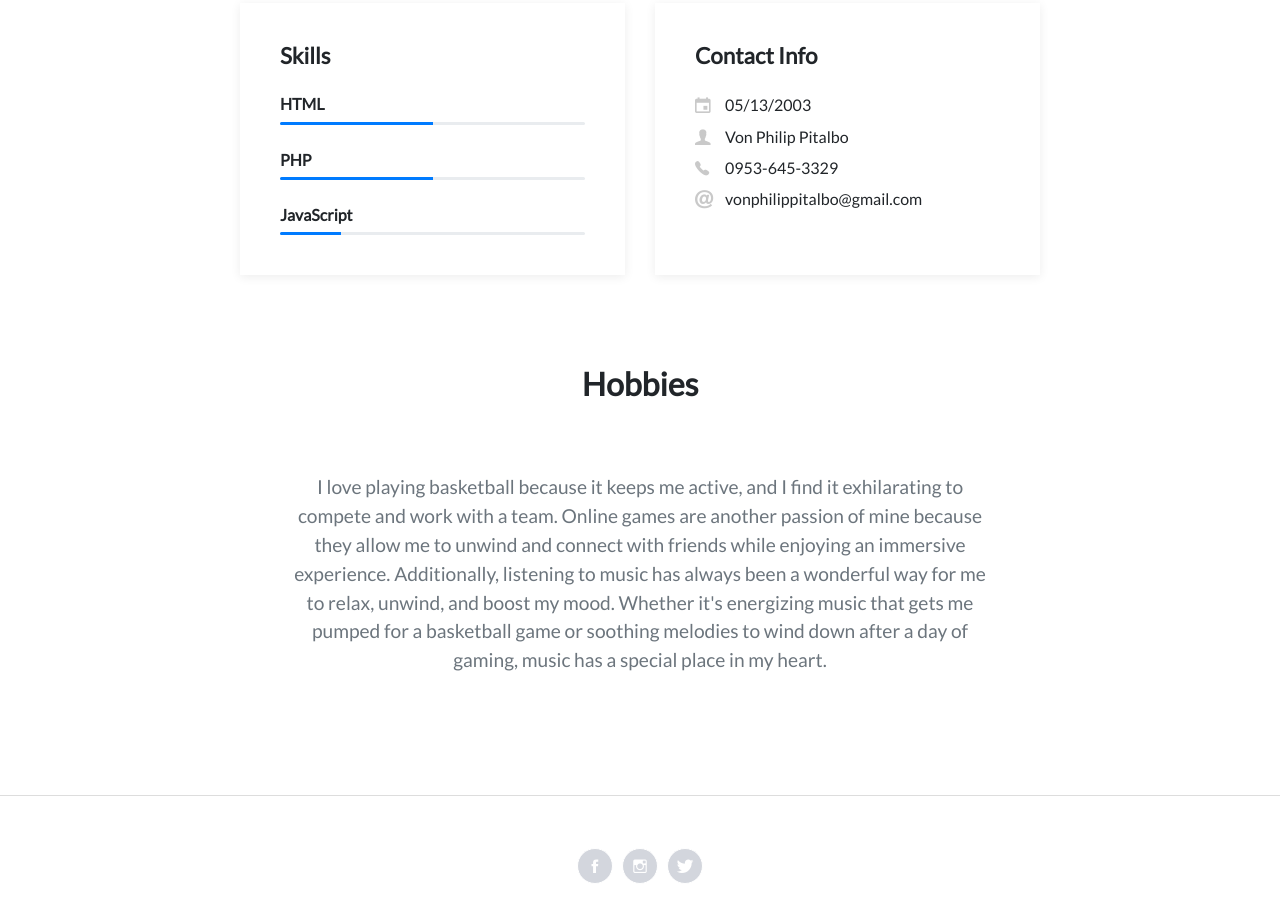
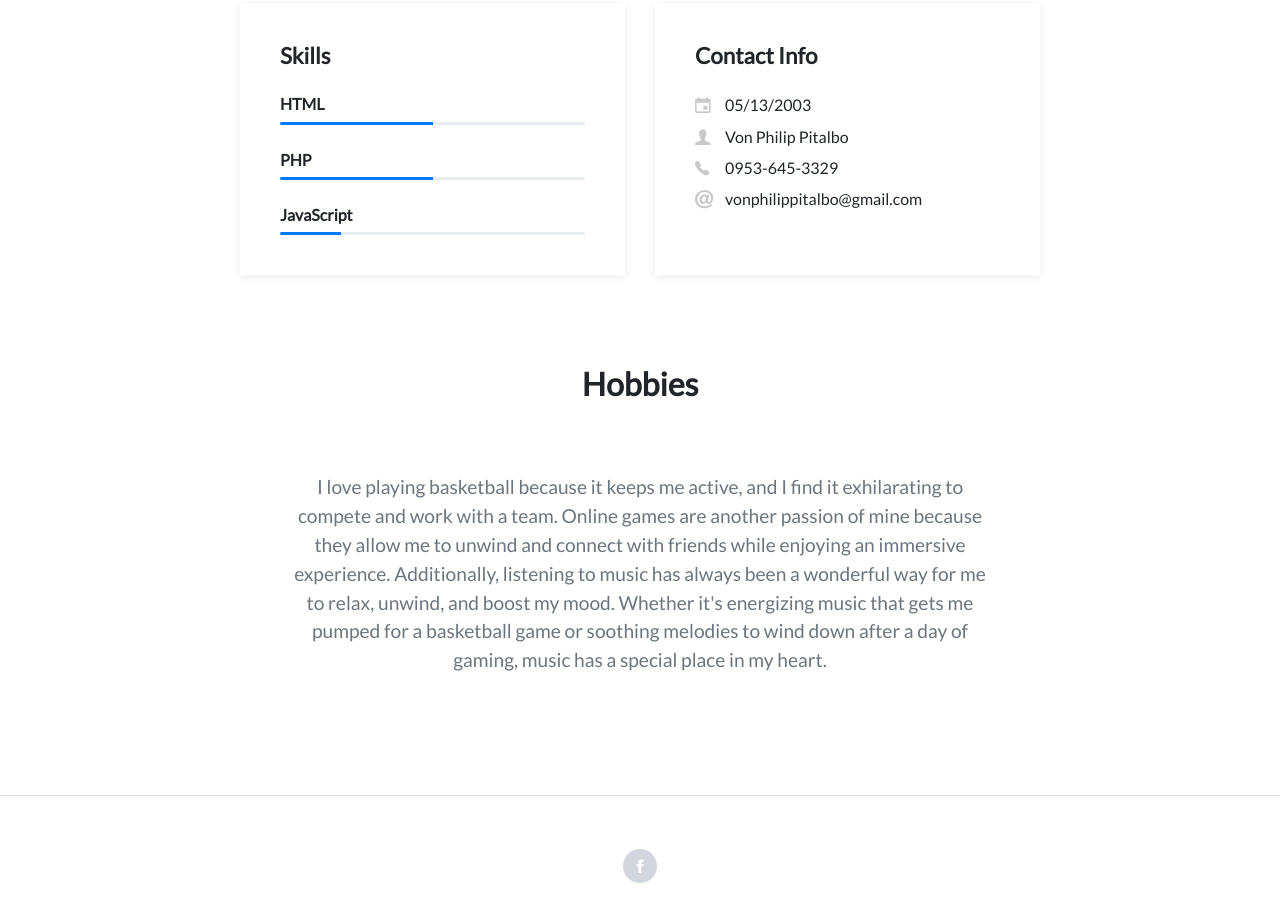
Before and after one commit to yehaqewer/mycv1, a plain HTML site: page index.html in a window 1280 px wide. Shown: the part 1645-2565 px from the top of the page. Drawn offline with nearby package versions, Linux system fonts and the light colour scheme.

Commit message:
Update index.html

```diff
--- a/index.html
+++ b/index.html
@@ -162,9 +162,7 @@
       <footer class="page-footer">
         <div class="container">
           <div class="social-icons">
-            <a href="#"><i class="ion-social-facebook" title="Facebook"></i></a>
-            <a href="#"><i class="ion-social-instagram-outline" title="Instagram"></i></a>
-            <a href="#"><i class="ion-social-twitter" title="Twitter"></i></a>
+            <a href="https://www.facebook.com/wadadawdsd.itgsd.3" target="_blank"><i class="ion-social-facebook" title="Facebook"></i></a>
           </div>
         </div>
       </footer>
```
